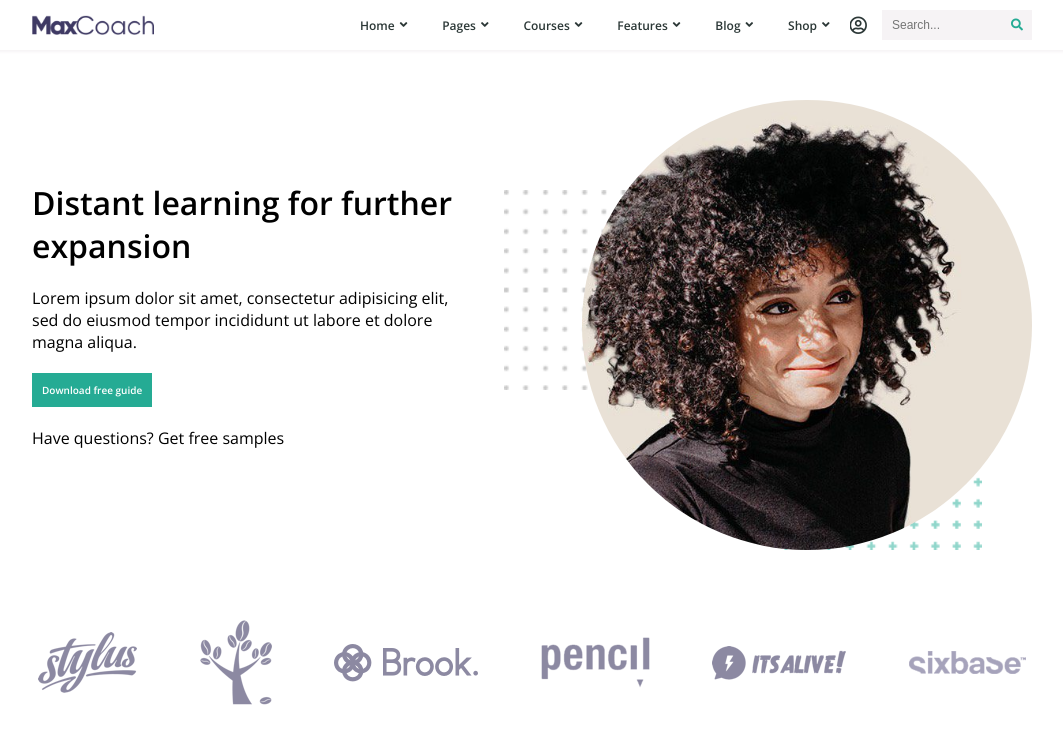
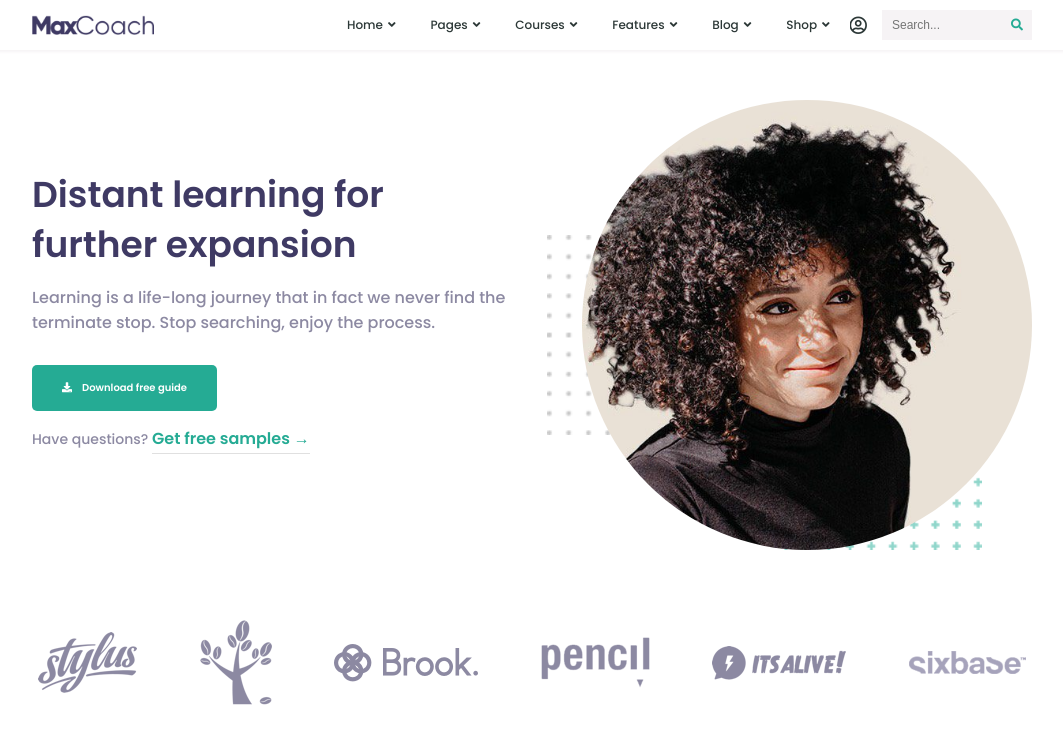
Before and after one commit to MatiaCasu/proj-html-vuejs, a website: page index.html in a window 1280 px wide. Shown: the whole page, without its empty margins (108-1171 px from the left). Drawn offline with nearby package versions, Linux system fonts and the light colour scheme.

Commit message:
Aggiunti dettagli Hero

```diff
--- a/index.html
+++ b/index.html
@@ -9,7 +9,7 @@
   <!-- /Vue Js -->
   <!-- font -->
   <link rel="preconnect" href="https://fonts.gstatic.com">
-<link href="https://fonts.googleapis.com/css2?family=Open+Sans:wght@300;400;600&display=swap" rel="stylesheet">
+  <link href="https://fonts.googleapis.com/css2?family=Poppins:wght@300;400;500;600;700&display=swap" rel="stylesheet">
   <!-- /font -->
   <!-- font awesome -->
   <link rel="stylesheet" href="https://cdnjs.cloudflare.com/ajax/libs/font-awesome/5.15.3/css/all.min.css">
@@ -60,9 +60,9 @@
         <div class="block flex-box">
           <div class="block-text">
             <h1>Distant learning for further expansion</h1>
-            <p>Lorem ipsum dolor sit amet, consectetur adipisicing elit, sed do eiusmod tempor incididunt ut labore et dolore magna aliqua.</p>
-            <a class="button" href="#">Download free guide</a>
-            <p>Have questions? <a href="#">Get free samples</a></p>
+            <p>Learning is a life-long journey that in fact we never find the terminate stop. Stop searching, enjoy the process.</p>
+            <a class="button" href="#"><i class="fas fa-download"></i>Download free guide</a>
+            <p class="questions">Have questions? <a href="#">Get free samples &rarr;</a></p>
           </div>
           <div class="block-img">
             <img class="pattern-left" src="img/maxcoach-shape-08.png" alt="">
--- a/src/partials/_buttons.scss
+++ b/src/partials/_buttons.scss
@@ -1,14 +1,13 @@
 a.button{
   display: inline-block;
-  padding: 10px;
+  padding: 15px 30px;
   background-color: $blue200;
   font-size: 10px;
   font-weight: 600;
   color: #fff;
+  border-radius: 5px;
 
   &:hover{
     background-color: $blue400;
-    // background-color: red;
-
   }
 }
--- a/src/partials/_commons.scss
+++ b/src/partials/_commons.scss
@@ -5,7 +5,7 @@
 }
 
 body{
-  font-family: 'Open Sans', sans-serif;
+  font-family: 'Poppins', sans-serif;
   font-size: 16px;
 }
 
--- a/src/partials/_hero.scss
+++ b/src/partials/_hero.scss
@@ -11,7 +11,7 @@
 
   // HERO BACKGROUNDS
   .block-img{
-    flex-basis: 55%;
+    flex-basis: 50%;
     position: relative;
 
     .main-img{
@@ -30,7 +30,7 @@
       &.pattern-left{
         position: absolute;
         left: 0;
-        top: 20%;
+        top: 30%;
       }
 
       &.pattern-right{
@@ -44,10 +44,37 @@
 
   // HERO TEXT
   .block-text{
-    flex-basis: 45%;
-    margin-right: 40px;
+    flex-basis: 50%;
+    margin-right: 30px;
+    h1{
+      font-size: 36px;
+      color: $blue400;
+      font-weight: 600;
+      line-height: 50px;
+    }
+
+    & > a.button i {
+      margin-right: 10px;
+    }
+
     p{
-      margin: 20px 0;
+      margin: 15px 0 30px;
+      font-weight: 500;
+      color: $grey400;
+
+      &.questions{
+        font-size: 14px;
+        & > a{
+          color: $blue200;
+          font-weight: 600;
+          font-size: 16px;
+          padding-bottom: 3px;
+          border-bottom: 1px solid $grey200;
+          &:hover{
+            color: $blue400;
+          }
+        }
+      }
     }
   }
   // HERO TEXT
@@ -67,5 +94,4 @@
     }
   }
   // /LOGHI BRAND PARTNER
-
 }
--- a/src/partials/_nav-bar.scss
+++ b/src/partials/_nav-bar.scss
@@ -1,5 +1,5 @@
 header{
-  box-shadow: 0 2px 3px $grey200;
+  box-shadow: 0 2px 3px $grey100;
   background-color: #fff;
   position: -webkit-sticky; /* Safari */
   position: sticky;
@@ -42,7 +42,7 @@ header{
       font-size: 12px;
       color: $black200;
       min-height: $navBarHeight;
-      font-weight: 600;
+      font-weight: 500;
       display: flex;
       align-items: center;
       overflow: hidden;
@@ -57,6 +57,7 @@ header{
       }
 
       &:hover{
+        // color: $blue400;
         color: $blue200;
       }
 
@@ -79,7 +80,7 @@ header{
       background-color: #fff;
 
       & > li{
-        box-shadow: 2px 0 5px $grey200;
+        box-shadow: 2px 0 5px $grey100;
       }
     }
     // /bar menu-link, profile, search-input
@@ -94,7 +95,7 @@ header{
       & input, & button{
         height: 30px;
         border: 0;
-        background-color: $grey200;
+        background-color: $grey100;
         font-size: 12px;
       }
 
@@ -109,7 +110,7 @@ header{
 
         &:hover{
           background-color: $blue200;
-          color: $grey200;
+          color: $grey100;
         }
       }
     }
--- a/src/partials/_variables.scss
+++ b/src/partials/_variables.scss
@@ -7,5 +7,10 @@ $navBarHeight: 50px;
 //color:
 $black200: #2c3837;
 $blue200: #25ab94;
-$blue400: #48495f;
-$grey200: #f6f3f5;
+$blue400: #3F3A64;
+
+// grey font
+$grey400: #8C89A2;
+// /grey font
+$grey200: #e0e0e0;
+$grey100: #f6f3f5;
```
Also changed, not shown: dist/style.css.
